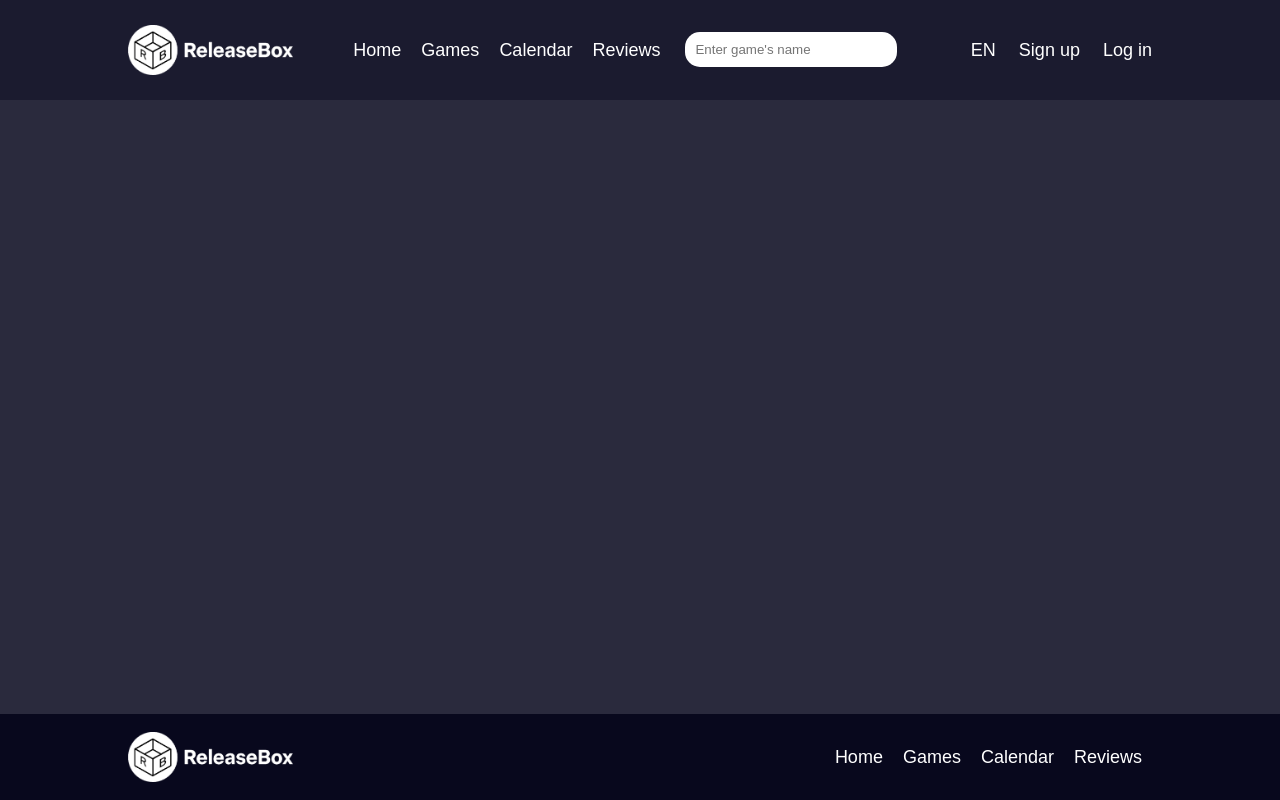
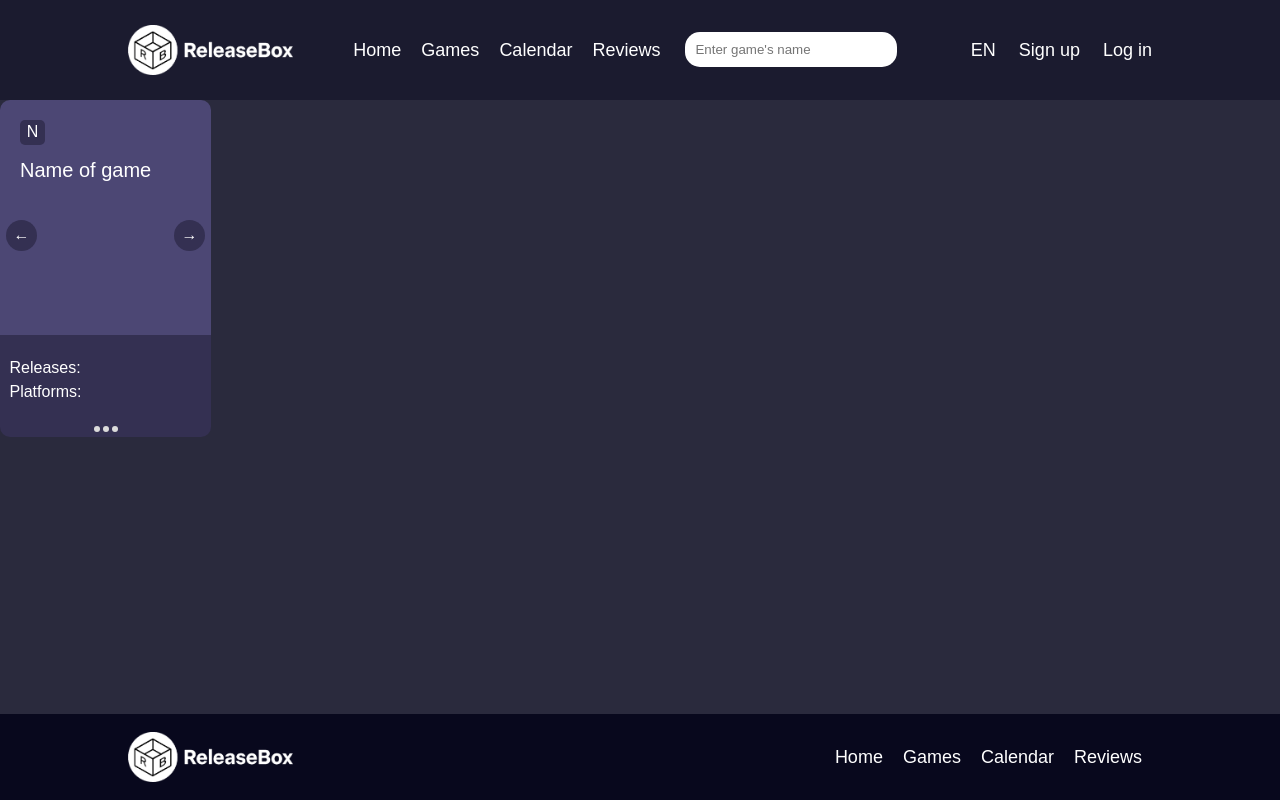
Before and after one commit to Stealr/ReleaseBox, a React (Vite) app in the folder frontend/rb-project/: page / in a window 1280 px wide. Built offline with nearby package versions, Linux system fonts and the light colour scheme.

Commit message:
Добавил компонент с карточкой игры для календаря

```diff
--- /dev/null
+++ b/frontend/rb-project/src/Components/CardGameCalendar/CardGameCalendar.css
@@ -0,0 +1,103 @@
+.card-game-calendar {
+    width: 211px;
+    height: 320px;
+}
+
+.card-top {
+    display: flex;
+    flex-direction: column;
+    width: 211px;
+    height: 235px;
+    background-color: #4c4774;
+    border-radius: 10px 10px 0 0;
+}
+
+.card-bottom {
+    display: flex;
+    flex-direction: column;
+    width: 211px;
+    height: 102px;
+    background-color: #343052;
+    border-radius: 0 0 10px 10px;
+}
+
+.NumberofDay {
+    display: flex;
+    justify-content: center;
+    align-items: center;
+    width: 19px;
+    height: 19px;
+    background-color: #343052;
+    border-radius: 5px;
+    padding: 3px;
+    margin: 20px 0 15px 20px;
+}
+
+.name-game {
+    margin-left: 20px;
+    font-size: 20px;
+}
+
+.switchers {
+    display: flex;
+    flex-direction: row;
+    justify-content: space-between;
+    margin: 0 6px 0 6px;
+    margin-top: 40px;
+}
+
+.switchers .left {
+    display: flex;
+    justify-content: center;
+    align-items: center;
+    width: 25px;
+    height: 25px;
+    background-color: #343052;
+    border-radius: 20px;
+    padding: 3px;
+}
+
+.switchers .right {
+    display: flex;
+    justify-content: center;
+    align-items: center;
+    width: 25px;
+    height: 25px;
+    background-color: #343052;
+    border-radius: 20px;
+    padding: 3px;
+}
+
+.card-bottom {
+    display: flex;
+    flex-direction: column;
+    justify-content: space-between;
+    align-items: center;
+
+}
+
+.card-game-calendar .info {
+    display: flex;
+    flex-direction: column;
+    margin-right: 120px;
+    margin-top: auto;
+    margin-bottom: auto;
+    gap: 8px;
+
+}
+
+.card-game-calendar .amount-games {
+    display: flex;
+    flex-direction: row;
+    text-align:start;
+    gap: 3px;
+    margin-bottom: 5px;
+}
+
+.dot {
+    width: 6px;
+    height: 6px;
+    background-color: #dbdbdb;
+    border-radius: 50%;
+
+  }
--- /dev/null
+++ b/frontend/rb-project/src/Components/CardGameCalendar/CardGameCalendar.jsx
@@ -0,0 +1,45 @@
+import React from 'react';
+import "./CardGameCalendar.css";
+
+function Home() {
+    return (
+        <div className='card-game-calendar'>
+            <div className='card-top'>
+                <div className='NumberofDay'>
+                    <p>N</p>
+                </div>
+                <div className='name-game'>
+                    <p>Name of game</p>
+                </div>
+                <div className='switchers'>
+                    <div className='left'>
+                        ←
+                    </div>
+                    <div className='right'>
+                        →
+                    </div>
+                </div>
+            </div>
+            <div className='card-bottom'>
+                <div className='info'>
+                    <p>Releases:</p>
+                    <p>Platforms:</p>
+                </div>
+                <div className='amount-games'>
+                    <div className='dot'>
+
+                    </div>
+                    <div className='dot'>
+
+                    </div>
+                    <div className='dot'>
+
+                    </div>
+                </div>
+            </div>
+        </div>
+
+    );
+}
+
+export default Home
--- a/frontend/rb-project/src/Components/Header/Header.jsx
+++ b/frontend/rb-project/src/Components/Header/Header.jsx
@@ -1,4 +1,4 @@
-import React, { useState, useEffect } from 'react';
+import React from 'react';
 import "./header_style.css";
 
 function Home() {
--- a/frontend/rb-project/src/Components/footer/Footer.jsx
+++ b/frontend/rb-project/src/Components/footer/Footer.jsx
@@ -1,4 +1,4 @@
-import React, { useState, useEffect } from 'react';
+import React from 'react';
 import "./footer_style.css";
 
 function Home() {
--- a/frontend/rb-project/src/pages/home.jsx
+++ b/frontend/rb-project/src/pages/home.jsx
@@ -1,12 +1,14 @@
 import React, { useState, useEffect } from 'react';
 import Header from "/src/Components/Header/Header.jsx";
-import Footer from "/src/Components/Footer/Footer.jsx"
+import Footer from "/src/Components/Footer/Footer.jsx";
+import Card from "/src/Components/CardGameCalendar/CardGameCalendar.jsx";
 
 function Home() {
 
     return (
         <div>
             <Header />
+            <Card />
             <Footer />
         </div>
     );
```
Also changed, not shown: frontend/rb-project/src/assets/image.png (added).
